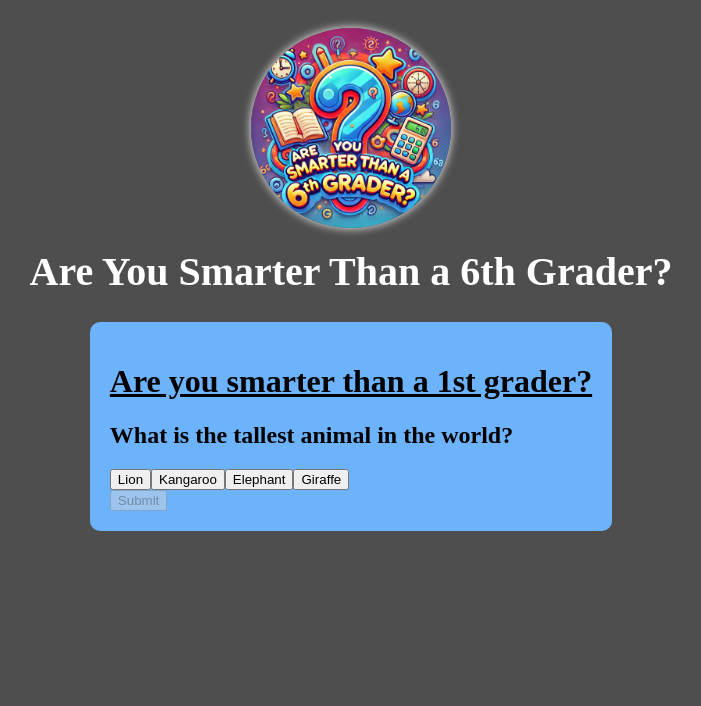
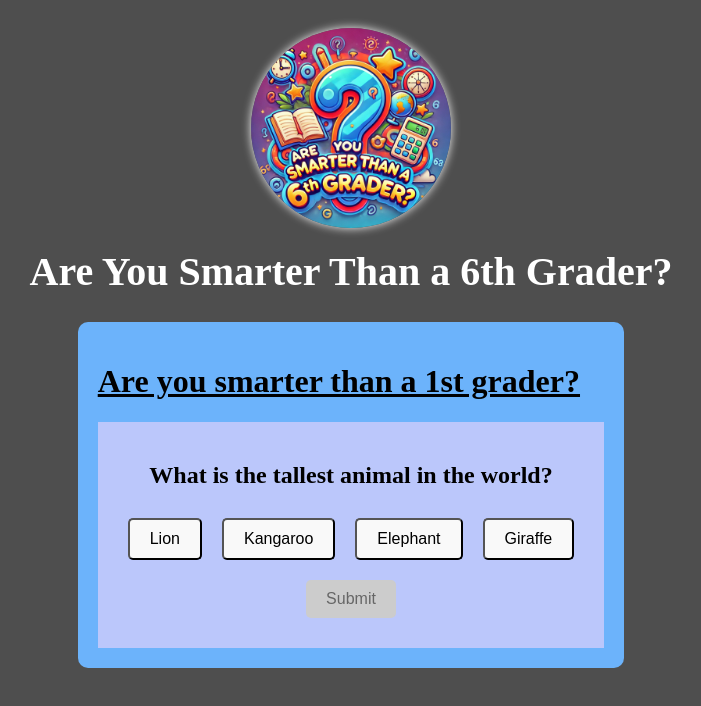
Before and after one commit to jimmacur/are-you-smarter, an Angular app: page / in a window 1280 px wide. Both pictures are taken after a click on the button "Start Game". Shown: the top 706 px of the page, without its empty margins (289-990 px from the left). Built offline with nearby package versions, Linux system fonts and the light colour scheme.

Commit message:
add style to elements in the question component

```diff
--- a/src/app/question/question.component.css
+++ b/src/app/question/question.component.css
@@ -7,3 +7,48 @@
 .question-header {
   text-decoration: underline;
 }
+
+.question-container {
+  background-color:rgb(187, 199, 251);
+  padding: 20px;
+  display: flex;
+  flex-direction: column;
+  align-items: center;
+}
+
+.answers-container button {
+  background-color: #f9f9f9;
+  padding: 10px 20px;
+  margin: 10px;
+  border-radius: 5px;
+  cursor: pointer;
+  font-size: 16px;
+  transition: background-color 0.3s ease;
+}
+
+.answers-container button:hover {
+  background-color:rgb(251, 200, 158);
+}
+
+.answers-container button.selected {
+  background-color:rgb(255, 166, 93);
+}
+
+.submit-button:disabled {
+  background-color: #ccc;
+  cursor: not-allowed;
+  color: #666;
+}
+
+.submit-button {
+  background-color: #4CAF50;
+  color: white;
+  border: none;
+  padding: 10px 20px;
+  margin: 10px;
+  border-radius: 5px;
+  cursor: pointer;
+  font-size: 16px;
+  transition: background-color 0.3s ease;
+  width: fit-content;
+}
--- a/src/app/question/question.component.html
+++ b/src/app/question/question.component.html
@@ -14,6 +14,7 @@
     <button
       [disabled]="!selectedAnswer"
       (click)="checkAnswer()"
+      class="submit-button"
     >
       Submit
     </button>
```
Also changed, not shown: src/app/question/question.component.ts (+3 -6 lines).
